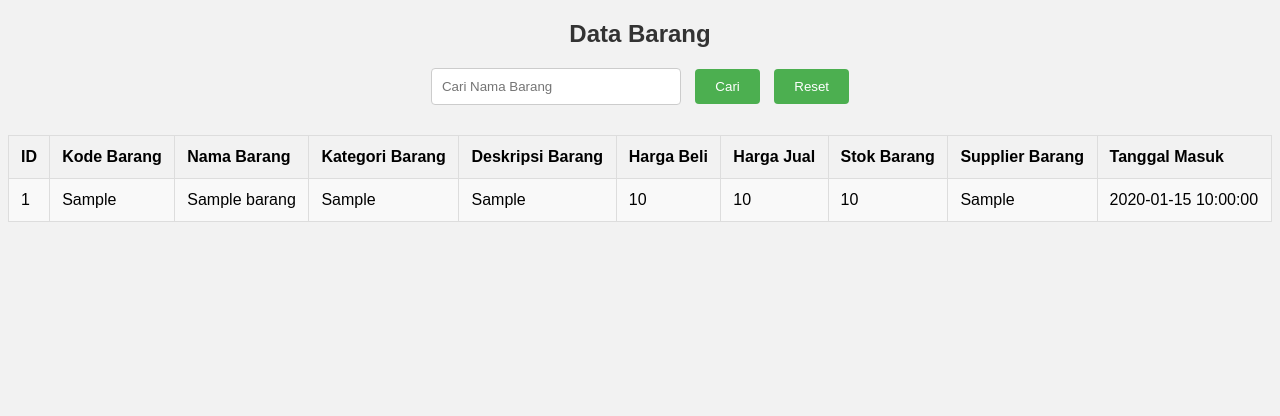
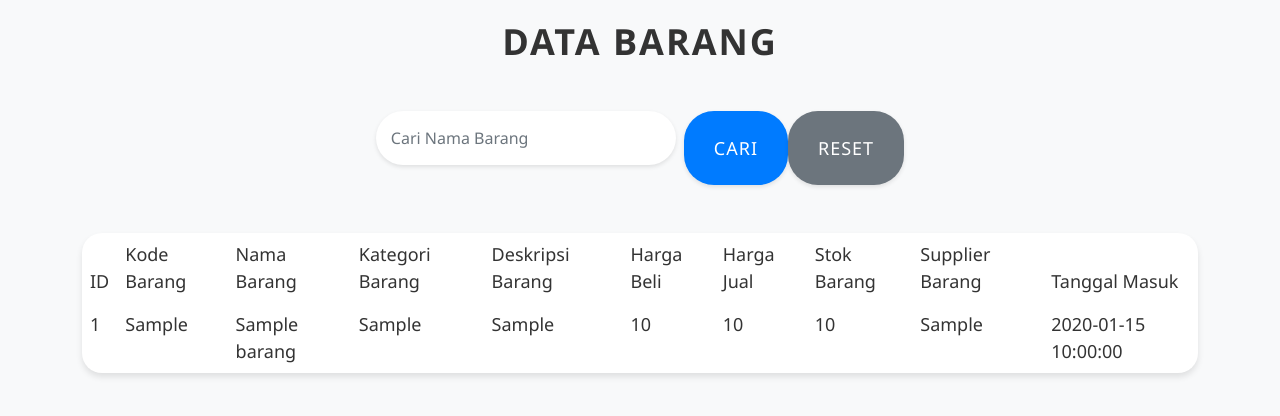
Before and after one commit to Aldhisaputra/tugas-3, a CodeIgniter app: page /tugas-3/index.php/barang/index in a window 1280 px wide. Shown: the top 416 px of the page. Run offline with CodeIgniter, Linux system fonts and the light colour scheme; tables that the repository leaves empty or names only in its code hold one stand-in row (values such as "Sample post").

Commit message:
mengubah tampilan

```diff
--- a/application/views/barang/list_barang.php
+++ b/application/views/barang/list_barang.php
@@ -1,75 +1,147 @@
 <!DOCTYPE html>
 <html lang="en">
+
 <head>
     <meta charset="UTF-8">
+    <meta name="viewport" content="width=device-width, initial-scale=1.0">
     <title>Data Barang</title>
+    <!-- Latest compiled and minified CSS -->
+    <link rel="stylesheet" href="https://stackpath.bootstrapcdn.com/bootstrap/5.1.0/css/bootstrap.min.css">
     <style>
         body {
-font-family: Arial, sans-serif;
-background-color: #f2f2f2;
+            font-family: 'Segoe UI', Tahoma, Geneva, Verdana, sans-serif;
+            background-color: #f8f9fa;
+            padding-top: 20px; /* to accommodate */
         }
+
+        .navbar {
+            background-color: #fff;
+            box-shadow: 0 2px 4px rgba(0, 0, 0, 0.1);
+        }
+
+        .navbar-brand {
+            font-size: 28px;
+            font-weight: bold;
+            color: #555;
+            margin: auto;
+        }
+
+        .navbar-nav .nav-link {
+            font-size: 18px;
+            font-weight: 500;
+            color: #555;
+        }
+
+        .navbar-nav .nav-link:hover {
+            color: #007bff;
+        }
+
         h2 {
             text-align: center;
-margin-bottom: 20px;
+            margin-bottom: 30px;
             color: #333;
+            font-weight: bold;
+            font-size: 36px;
+            text-transform: uppercase;
+            letter-spacing: 2px;
         }
+
         table {
             width: 100%;
             border-collapse: collapse;
             margin: 0 auto;
             background-color: #fff;
+            border-radius: 20px;
+            overflow: hidden;
+            box-shadow: 0 4px 6px rgba(0, 0, 0, 0.1);
         }
+
         th,
         td {
-border: 1px solid #ddd;
-padding: 12px;
+            border: none;
+            padding: 20px;
             text-align: left;
+            font-size: 18px;
+            color: #333;
+            font-weight: 400;
         }
+
         th {
-background-color: #f2f2f2;
+            background-color: #fafafa;
+            font-weight: 500;
         }
+
         tr:nth-child(even) {
-background-color: #f9f9f9;
+            background-color: #f5f5f5;
         }
+
         tr:hover {
-background-color: #f2f2f2;
+            background-color: #e9ecef;
         }
+
         input[type="text"] {
-padding: 10px;
-margin-bottom: 10px;
-border: 1px solid #ccc;
-border-radius: 4px;
-box-sizing: border-box;
-width: 250px;
+            padding: 15px;
+            margin-bottom: 20px;
+            border: none;
+            border-radius: 30px;
+            box-shadow: 0 2px 4px rgba(0, 0, 0, 0.1);
+            width: 300px;
+            font-size: 16px;
+            color: #555;
         }
-button {
-background-color: #4CAF50;
-color: white;
-padding: 10px 20px;
+
+        .btn-primary,
+        .btn-secondary {
+            padding: 15px 30px;
+            border-radius: 30px;
+            font-size: 18px;
+            letter-spacing: 1px;
+            text-transform: uppercase;
+            font-weight: 500;
+            box-shadow: 0 2px 4px rgba(0, 0, 0, 0.1);
+        }
+
+        .btn-primary {
+            background-color: #007bff;
             border: none;
-border-radius: 4px;
-cursor: pointer;
-margin-left: 10px;
+            color: #fff;
+            transition: all 0.3s ease;
         }
-button:hover {
-background-color: #45a049;
+
+        .btn-primary:hover {
+            background-color: #0056b3;
         }
-.button-container {
-text-align: center;
-margin-bottom: 20px;
+
+        .btn-secondary {
+            background-color: #6c757d;
+            border: none;
+            color: #fff;
+            transition: all 0.3s ease;
+        }
+
+        .btn-secondary:hover {
+            background-color: #495057;
         }
     </style>
 </head>
+
 <body>
     <h2>Data Barang</h2>
-<div class="button-container">
-<form action="<?php echo site_url('barang/search_barang'); ?>" method="post">
-<input type="text" name="keyword" placeholder="Cari Nama Barang">
-<button type="submit">Cari</button>
-<button onclick="window.location.href='<?php echo base_url('barang'); ?>'" type="button">Reset</button>
+    <div class="container mt-5">
+        <div class="row">
+            <div class="col-lg-8 mx-auto">
+                <form action="<?php echo site_url('barang/search_barang'); ?>" method="post" class="d-flex justify-content-center">
+                    <input type="text" name="keyword" placeholder="Cari Nama Barang" class="form-control me-2">
+                    <button type="submit" class="btn btn-primary">Cari</button>
+                    <button onclick="window.location.href='<?php echo base_url('barang'); ?>'" type="button"
+                        class="btn btn-secondary">Reset</button>
                 </form>
             </div>
-<table>
+        </div>
+        <div class="row mt-5">
+            <div class="col-lg-12">
+                <table class="table">
+                    <thead>
                         <tr>
                             <th>ID</th>
                             <th>Kode Barang</th>
@@ -82,6 +154,8 @@ margin-bottom: 20px;
                             <th>Supplier Barang</th>
                             <th>Tanggal Masuk</th>
                         </tr>
+                    </thead>
+                    <tbody>
                         <?php foreach ($barang as $brg) { ?>
                         <tr>
                             <td><?php echo $brg['id']; ?></td>
@@ -96,6 +170,15 @@ margin-bottom: 20px;
                             <td><?php echo $brg['tanggal_masuk']; ?></td>
                         </tr>
                         <?php } ?>
+                    </tbody>
                 </table>
+            </div>
+        </div>
+    </div>
+
+    <!-- Bootstrap Bundle with Popper -->
+    <script src="https://cdnjs.cloudflare.com/ajax/libs/jquery/3.6.0/jquery.min.js"></script>
+    <script src="https://stackpath.bootstrapcdn.com/bootstrap/5.1.0/js/bootstrap.bundle.min.js"></script>
 </body>
+
 </html>
```
Lines whose indentation alone changed are shown as unchanged.
